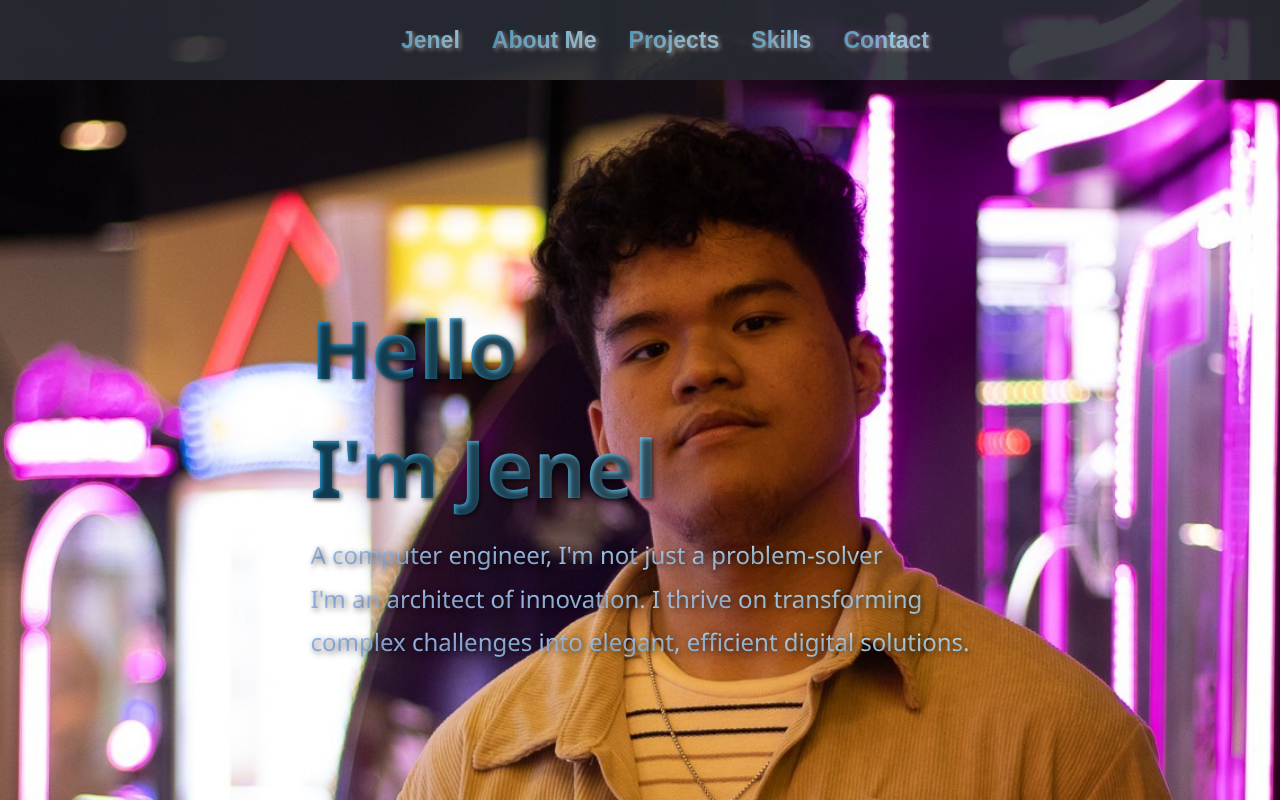
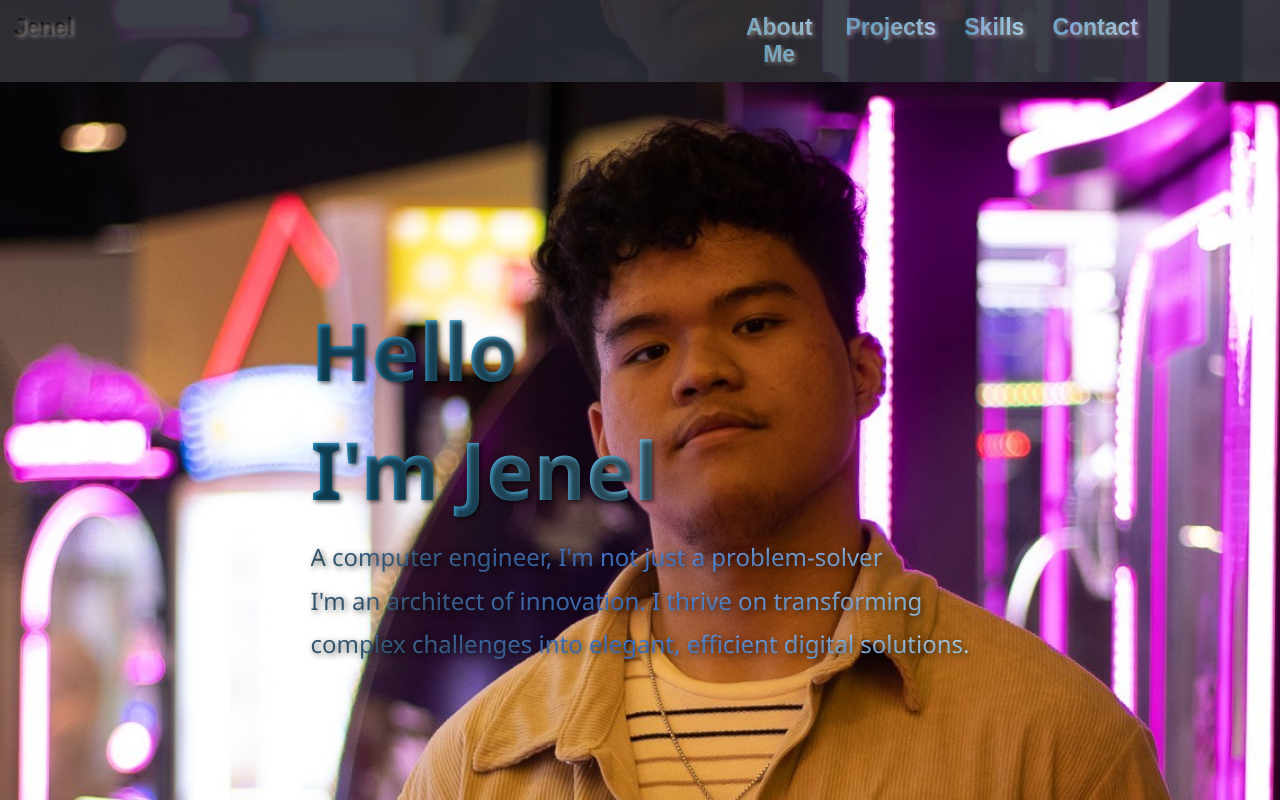
Before and after one commit to Ranga428/ReactPortfolio, a React (Create React App) app: page / in a window 1280 px wide. Shown: the top 800 px of the page. Built offline with nearby package versions, Linux system fonts and the light colour scheme.

Commit message:
AdjustHeadMenu

```diff
--- a/src/App.css
+++ b/src/App.css
@@ -41,6 +41,10 @@
 
 /* Text container styling */
 .text-container {
+  text-decoration: none;
+  transition: transform 0.3s ease;
+  cursor: pointer;
+  color: inherit;
   text-align: left;
   color: #fff;
   max-width: 700px;
@@ -79,7 +83,7 @@
   background: linear-gradient(90deg, #ffffff, #d1d1d1);
   -webkit-background-clip: text;
   -webkit-text-fill-color: transparent;
-  background-image: linear-gradient(45deg, #a1c4fd, #c2e9fb);
+  background-image: linear-gradient(45deg, #3e6172, #4884e4, #c2e9fb);
   -webkit-background-clip: text;
   background-clip: text;
   -webkit-text-fill-color: transparent;
--- a/src/Contact.js
+++ b/src/Contact.js
@@ -6,7 +6,7 @@ function Contact() {
   return (
       <div className="App" style={{ backgroundImage: `url(${BG1})` }}>
         <section className="text-on-blur">
-          <h1>Skills</h1>
+          <h1>Contact</h1>
           <ul className="skills-list">
             <li>Phone: (+63)9063749610</li>
             <li>Email: Mjesteron@tip.edu.ph</li>
--- a/src/Header.css
+++ b/src/Header.css
@@ -1,3 +1,14 @@
+* {
+  box-sizing: border-box;
+}
+
+html, body {
+  margin: 0;
+  padding: 0;
+  overflow-x: hidden;
+}
+
+
 .Header-header {
   background-color: #282c34;
   min-height: 10vh;
@@ -6,9 +17,8 @@
   align-items: center; /* vertical center */
   justify-content: center;
   font-size: calc(7px + 2vmin);
-  padding-left: 50px;
   font-family: Arial, Helvetica, sans-serif;
-  font-weight: bold; /* corrected from invalid font-style: Bold */
+  font-weight: bold;
   text-shadow: 2px 2px #000000;
   color: rgb(255, 255, 255);
   opacity: 0.9;
@@ -16,31 +26,40 @@
 
 .Header {
   background-repeat: no-repeat;
+  background-size: cover; /* ✅ fills without stretching */
+  background-position: center; /* ✅ centers it horizontally */
+  width: 100%;
+}
+
+.header-menu {
+  width: 150%;
 }
 
 ul.menu-list {
   list-style-type: none;
+  width: 100%;
   margin: 0;
-  padding: 0; /* fixed from '10' */
-  width: 100%; /* ensures it spans full width */
+  padding: 0;
   background-color: #282c34;
   display: flex;
-  justify-content: space-between; /* evenly spread items */
+  justify-content: flex-end;
 }
 
-.menu-item {
-  /* removed float (not needed with flexbox) */
-  /* add margin for spacing if needed */
+ul.menu-list li:first-child {
   display: flex;
-  justify-content: space-evenly;
+  margin-right: 50%;
+}
 
+ul.menu-list li:last-child {
+  display: flex;
+  margin-right: 10%;
 }
 
 .menu-item a {
   display: block;
   color: white;
   text-align: center;
-  padding: 14px 16px;
+  padding: 14px 14px;
   text-decoration: none;
   transition: background-color 0.3s ease;
   background-image: linear-gradient(45deg, #1788bd, #c2e9fb);
--- a/src/Home.js
+++ b/src/Home.js
@@ -1,11 +1,13 @@
 import React from 'react';
 import Jenel2 from './Images/Jenel2.jpg'; // Import image
 import './App.css'; // Import CSS
+import { Link } from 'react-router-dom';
 
 function Home() {
   return (
     <div className="App" style={{ backgroundImage: `url(${Jenel2})` }}>
       <div className="overlay">
+        <Link to="/about" className="text-container">
         <div className="text-container">
           <div className="text-main">Hello</div>
           <div className="text-main">I'm Jenel</div>
@@ -15,6 +17,7 @@ function Home() {
             <p>complex challenges into elegant, efficient digital solutions.</p>
           </div>
         </div>
+        </Link>
       </div>
     </div>
   );
```
Also changed, not shown: Commands.txt (added).
